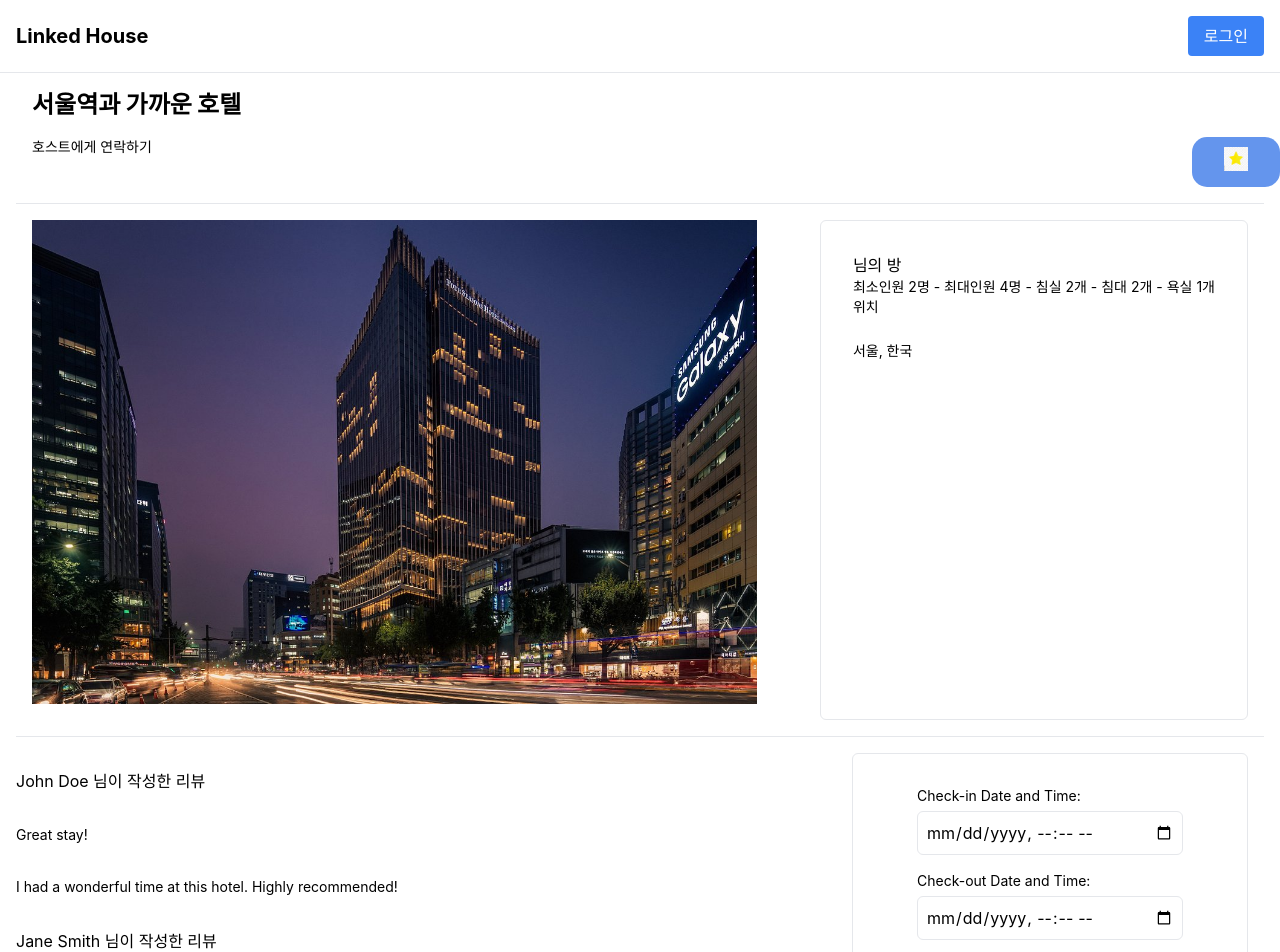
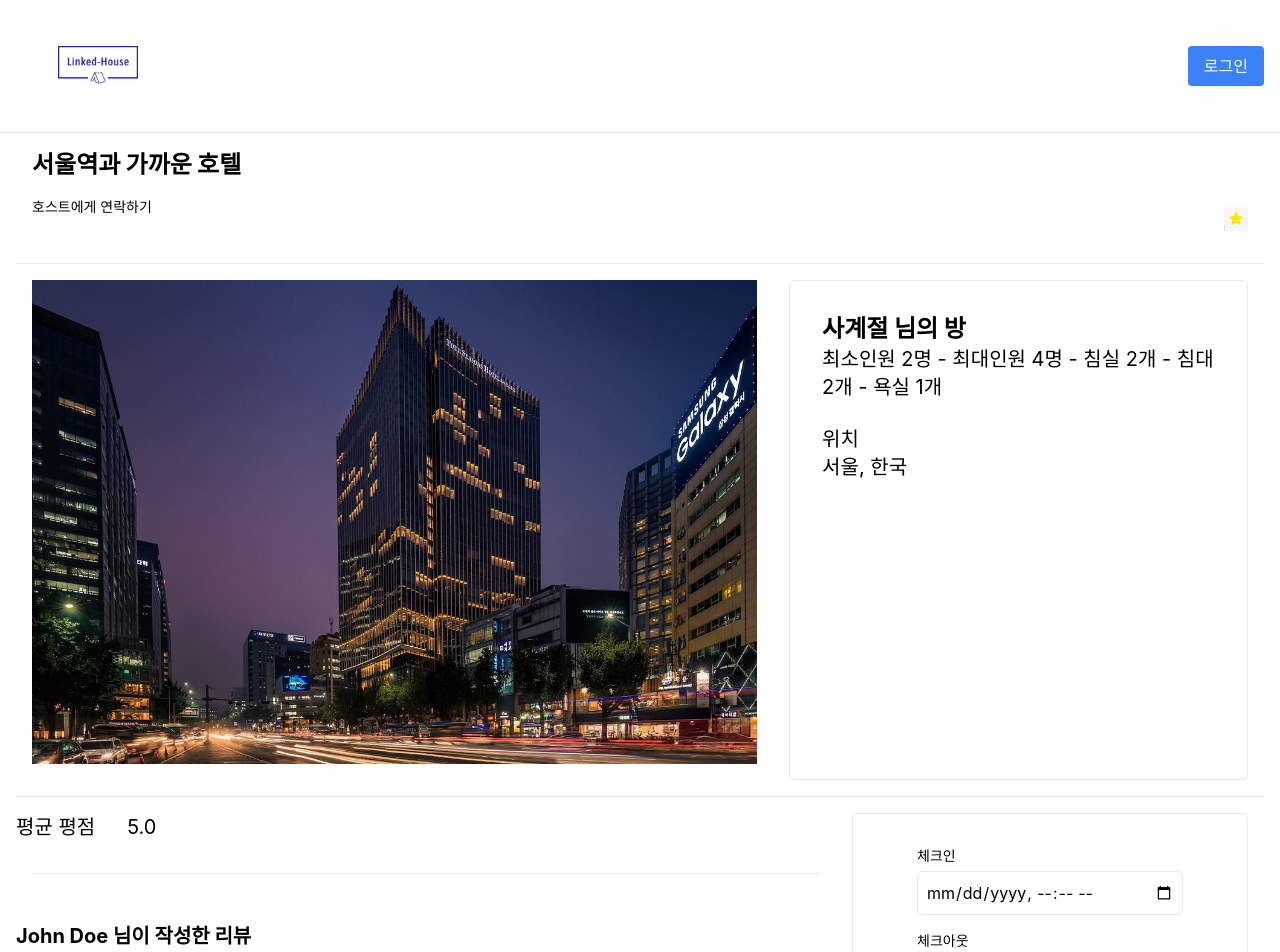
Before and after one commit to weble4/linked-house-frontend, a React (Create React App) app: page /houses/result in a window 1280 px wide. Shown: the top 952 px of the page. Built offline with nearby package versions, Linux system fonts and the light colour scheme.

Commit message:
메인, 헤더 스타일 수정

```diff
--- a/src/components/Header.js
+++ b/src/components/Header.js
@@ -1,6 +1,6 @@
 import React, { useEffect, useState } from "react";
 import { Link } from "react-router-dom";
-
+import Logo from "./images/logo_transparent.png";
 const Header = ({ isLoggedIn, onLogout }) => {
     const accessToken = localStorage.getItem("accessToken");
     const tokenExpiration = localStorage.getItem("tokenExpiration");
@@ -10,14 +10,10 @@ const Header = ({ isLoggedIn, onLogout }) => {
 
     const [isProfileMenuOpen, setIsProfileMenuOpen] = useState(false);
 
-  const [isLoggedInLocalStorage, setIsLoggedInLocalStorage] = useState(
-    !!accessToken && tokenExpiration && currentTime < tokenExpiration
-  );
+    const [isLoggedInLocalStorage, setIsLoggedInLocalStorage] = useState(!!accessToken && tokenExpiration && currentTime < tokenExpiration);
 
     useEffect(() => {
-    setIsLoggedInLocalStorage(
-      !!accessToken && tokenExpiration && currentTime < tokenExpiration
-    );
+        setIsLoggedInLocalStorage(!!accessToken && tokenExpiration && currentTime < tokenExpiration);
     }, [accessToken, tokenExpiration, currentTime]);
 
     const toggleProfileMenu = () => {
@@ -62,15 +58,13 @@ const Header = ({ isLoggedIn, onLogout }) => {
     return (
         <header className="flex justify-between items-center p-4 border-b">
             <Link to="/" className="text-xl font-bold hover:text-blue-500">
-        Linked House
+                <img src={Logo} alt="로고" className="mx-8" style={{ width: "100px", height: "100px" }} />
             </Link>
+
             <nav className="flex space-x-4">
                 {isLoggedInLocalStorage ? (
                     <div className="relative">
-            <button
-              onClick={toggleProfileMenu}
-              className="px-4 py-2 bg-blue-500 text-white rounded"
-            >
+                        <button onClick={toggleProfileMenu} className="px-4 py-2 bg-blue-500 text-white rounded">
                             유저 정보
                         </button>
                         {isProfileMenuOpen && (
@@ -112,10 +106,7 @@ const Header = ({ isLoggedIn, onLogout }) => {
                         )}
                     </div>
                 ) : (
-          <Link
-            to="/login"
-            className="px-4 py-2 bg-blue-500 text-white rounded"
-          >
+                    <Link to="/login" className="px-4 py-2 bg-blue-500 text-white rounded">
                         로그인
                     </Link>
                 )}
--- a/src/components/HouseDetail.js
+++ b/src/components/HouseDetail.js
@@ -98,8 +98,12 @@ const HouseDetail = () => {
                 <div className="flex flex-row">
                     <span className="px-8 pb-4 text-sm">호스트에게 연락하기</span>
                     {/** 북마크 추가 버튼 */}
-                    <button className="bookmark px-8 pb-4 text-sm justify-end ml-auto" onClick={handleAddBookmark}>
-                        <img alt="북마크" src={bookmarkIcon} className="h-6 w-6"></img>
+                    <button
+                        className="bookmark px-8 pb-4 text-sm justify-end ml-auto"
+                        onClick={handleAddBookmark}
+                        style={{ border: "none", background: "none" }}
+                    >
+                        <img alt="북마크" src={bookmarkIcon} className="h-6 w-6" />
                     </button>
                 </div>
             </div>
@@ -134,15 +138,15 @@ const HouseDetail = () => {
                 {/** 설명 */}
                 <div className="p-8 flex-4 border rounded-md mr-8">
                     <div className="flex flex-row">
-                        <span>님의 방</span>
+                        <span className="font-bold text-2xl">사계절 님의 방</span>
                     </div>
-                    <div className="text-sm">
+                    <div className="text-xl">
                         최소인원 {house.minCapacity}명 - 최대인원 {house.maxCapacity}명 - 침실 {house.room}개 - 침대 {house.bed}개 - 욕실{" "}
                         {house.bathRoom}개
                     </div>
-                    <div className="text-sm">위치</div>
                     <br></br>
-                    <p className="text-sm">{house.location}</p>
+                    <div className="text-xl">위치</div>
+                    <p className="text-xl">{house.location}</p>
                 </div>
             </div>
             {/** hr 태그 */}
@@ -153,15 +157,19 @@ const HouseDetail = () => {
             <div className="flex">
                 {/** 리뷰 */}
                 <div className="flex-1">
+                    <span className="p-4 text-xl">평균 평점</span>
+                    <span className="p-4 text-xl">5.0</span>
+                    <hr className="m-8"></hr>
                     {reviews ? (
                         reviews.length === 0 ? (
                             <p className="p-4">리뷰가 없습니다.</p>
                         ) : (
                             reviews.map((review, index) => (
                                 <div key={index}>
-                                    <h3 className="p-4">{review.customer} 님이 작성한 리뷰</h3>
+                                    <h3 className="p-4 font-bold text-xl">{review.customer} 님이 작성한 리뷰</h3>
                                     <div className="p-4 text-sm">{review.title}</div>
-                                    <div className="p-4 text-sm">{review.content}</div>
+                                    <div className="p-4 mx-4 text-sm">{review.content}</div>
+                                    <hr></hr>
                                 </div>
                             ))
                         )
@@ -173,7 +181,7 @@ const HouseDetail = () => {
                 {/** 예약 */}
                 <div className="p-8 flex-2 justify-center items-center border rounded-md mr-8">
                     <div className="px-8 pb-4">
-                        <label className="text-sm">Check-in Date and Time:</label>
+                        <label className="text-sm">체크인</label>
                         <input
                             type="datetime-local"
                             className="w-full p-2 border rounded-md"
@@ -183,7 +191,7 @@ const HouseDetail = () => {
                     </div>
 
                     <div className="px-8 pb-4">
-                        <label className="text-sm">Check-out Date and Time:</label>
+                        <label className="text-sm">체크아웃</label>
                         <input
                             type="datetime-local"
                             className="w-full p-2 border rounded-md"
--- a/src/components/Main.js
+++ b/src/components/Main.js
@@ -1,5 +1,6 @@
 import React, { useEffect, useState } from "react";
 import SearchModal from "./modal/SearchModal";
+import Logo from "./images/logo_transparent.png";
 
 const Main = () => {
     // Modal 관련
@@ -31,8 +32,13 @@ const Main = () => {
         <>
             <div className="max-w-8xl mx-auto px-4 sm:px-6 md:px:8">
                 {/** Linked-House */}
-                <div className="text-5xl font-extrabold text-center m-8">
-                    <span className="bg-clip-text text-blue-600">Linked-House</span>
+                <div className="">
+                    <img
+                        src={Logo}
+                        alt="로고"
+                        className="mx-auto" // 가로 중앙 정렬을 위한 스타일 추가
+                        style={{ width: "300px", height: "300px" }}
+                    />
                 </div>
                 {/** 폰트 적용 필요 */}
                 <div className="text-3xl font-extrabold text-center m-20">
```
Also changed, not shown: src/components/images/logo_transparent.png (added). Lines whose indentation alone changed are shown as unchanged.
